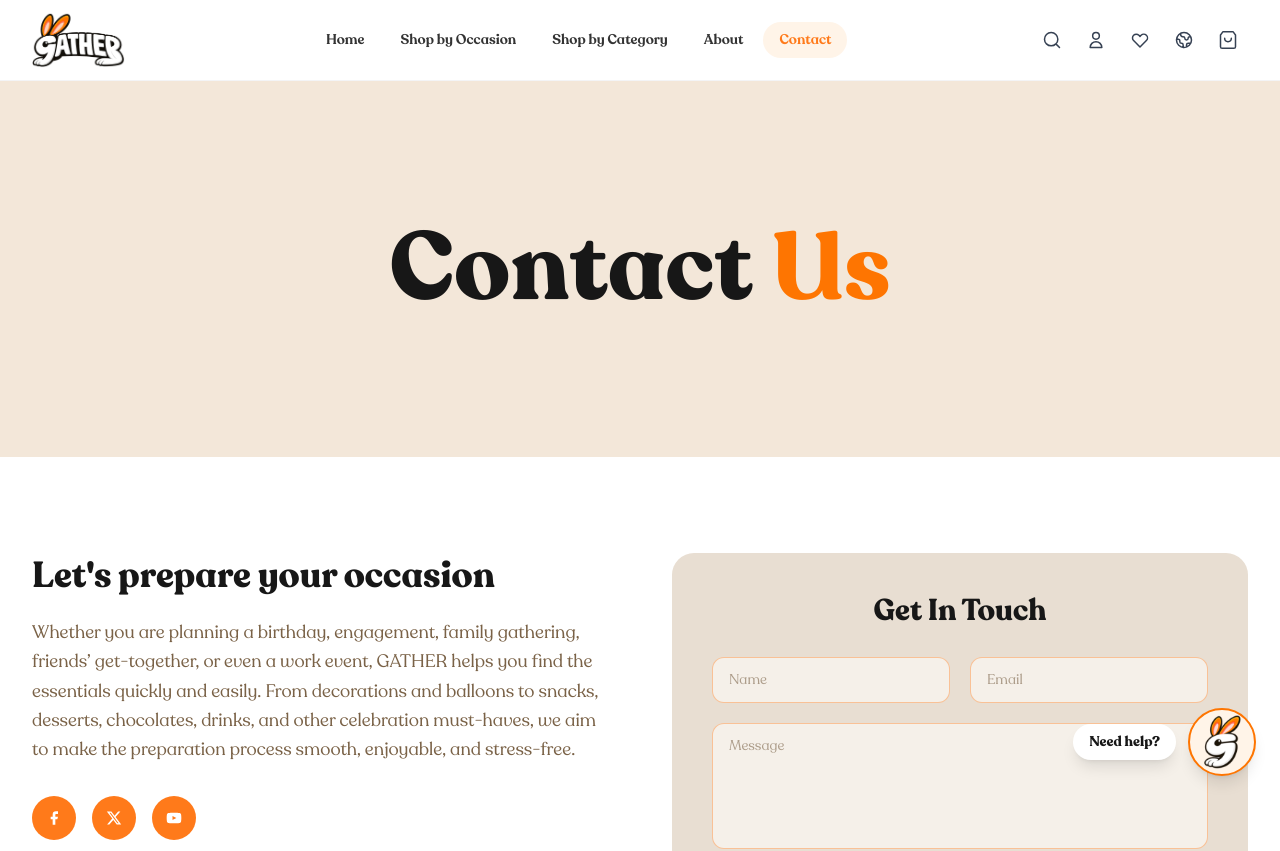
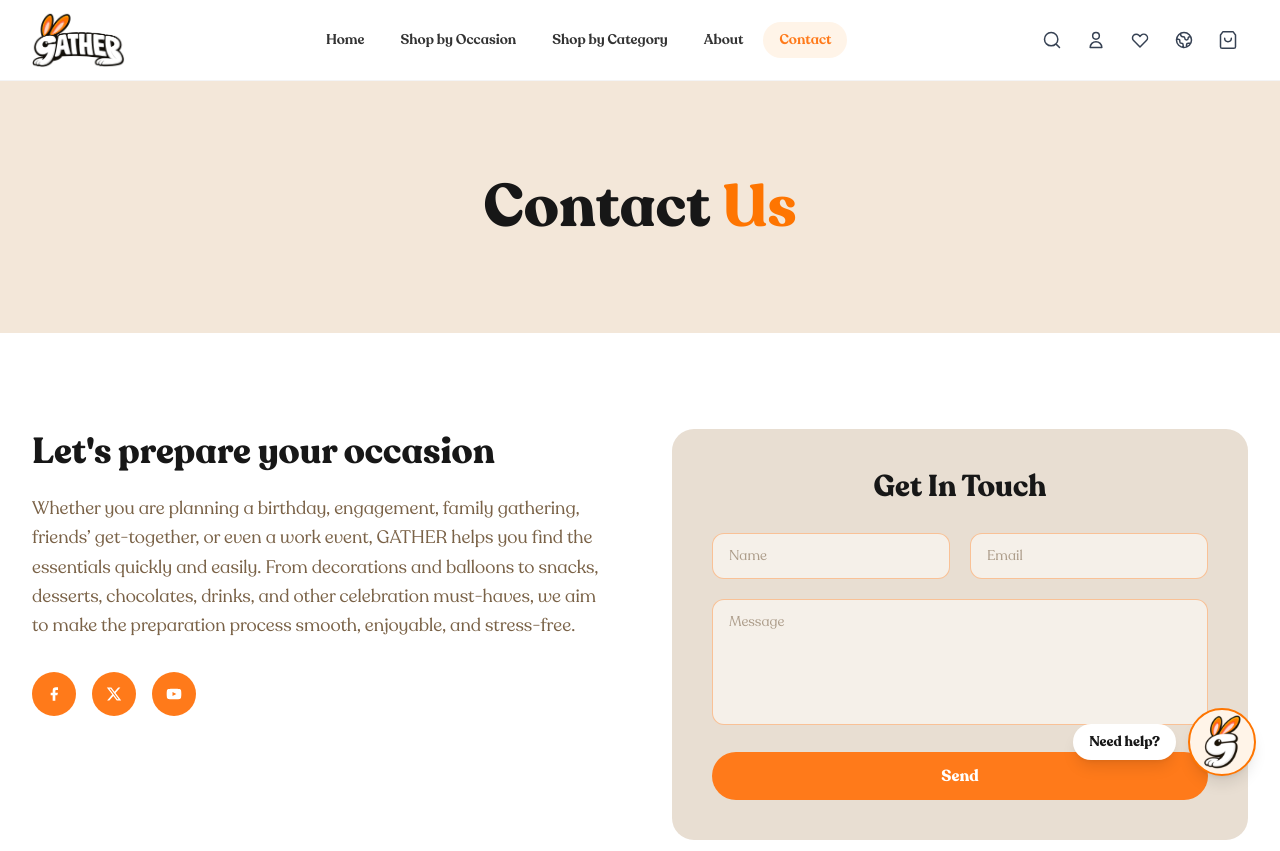
Before and after one commit to Word-of-Mouth-Marketing-agency/gather, a Next.js app: page /contact in a window 1280 px wide. Shown: the top 851 px of the page. Built offline with nearby package versions, Linux system fonts and the light colour scheme.

Commit message:
unify contact page title with PageTitleSection, remove ContactHero

```diff
--- a/src/app/(store)/contact/page.tsx
+++ b/src/app/(store)/contact/page.tsx
@@ -1,5 +1,5 @@
 import type { Metadata } from 'next'
-import ContactHero from '@/components/sections/ContactHero'
+import PageTitleSection from '@/components/PageTitleSection'
 import ContactInfo from '@/components/sections/ContactInfo'
 import ContactForm from '@/components/sections/ContactForm'
 
@@ -11,7 +11,7 @@ export const metadata: Metadata = {
 export default function ContactPage() {
   return (
     <main>
-      <ContactHero />
+      <PageTitleSection title="Contact Us" accentWord="Us" />
 
       <section className="bg-white py-16 sm:py-20 lg:py-24">
         <div className="max-w-7xl mx-auto px-4 sm:px-6 lg:px-8">
--- a/src/components/sections/ContactHero.tsx
+++ /dev/null
@@ -1,12 +0,0 @@
-export default function ContactHero() {
-  return (
-    <section className="bg-[#F3E7D9] w-full py-20 sm:py-28 lg:py-32">
-      <div className="max-w-7xl mx-auto px-4 sm:px-6 lg:px-8 text-center">
-        <h1 className="text-5xl sm:text-6xl lg:text-7xl xl:text-8xl font-black text-[#171717] leading-tight">
-          Contact{' '}
-          <span style={{ color: '#FE7501' }}>Us</span>
-        </h1>
-      </div>
-    </section>
-  )
-}
```
